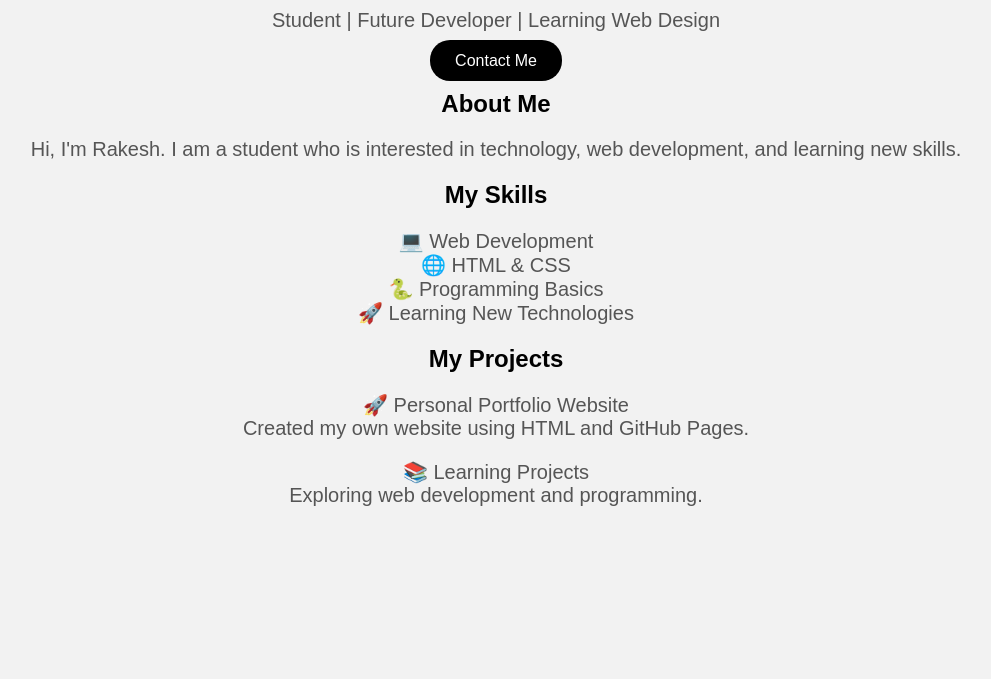
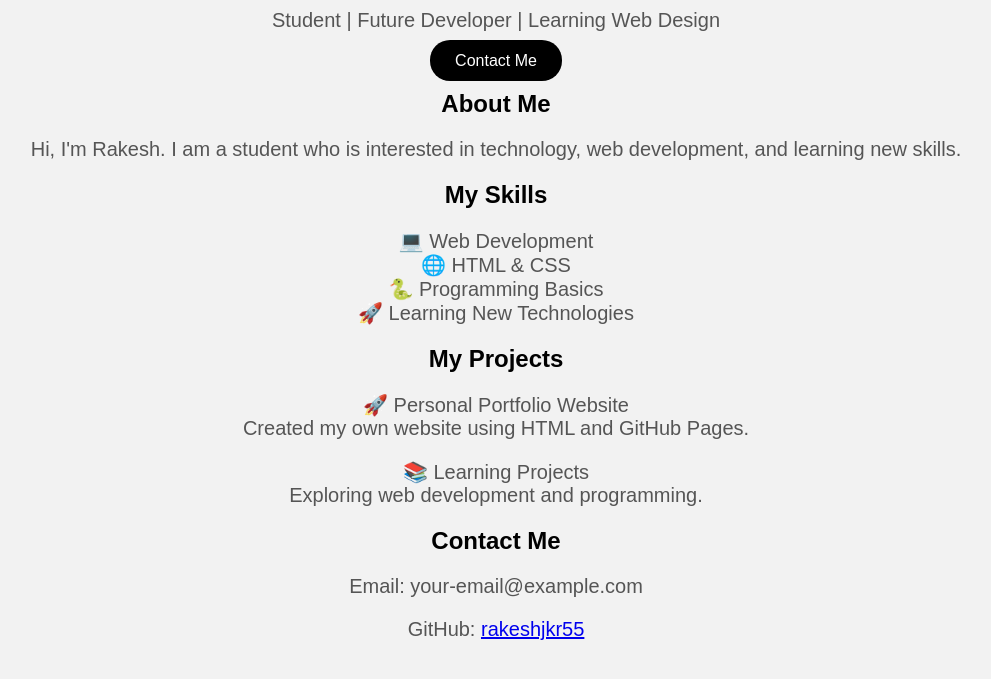
Before and after one commit to rakeshjkr55-pixel/rakeshjkr55.github.io, a plain HTML site: page index.html in a window 1280 px wide. Shown: the part 287-966 px from the top of the page, without its empty margins (144-1135 px from the left). Before the commit the page ends 872 px from the top, so only its background shows below. Drawn offline with Linux system fonts and the light colour scheme.

Commit message:
Update index.html

```diff
--- a/index.html
+++ b/index.html
@@ -68,5 +68,18 @@
         Exploring web development and programming.
     </p>
 </div>
+    <div>
+    <h2>Contact Me</h2>
+    <p>
+        Email: your-email@example.com
+    </p>
+
+    <p>
+        GitHub:
+        <a href="https://github.com/rakeshjkr55">
+            rakeshjkr55
+        </a>
+    </p>
+</div>
 </body>
 </html>
```
